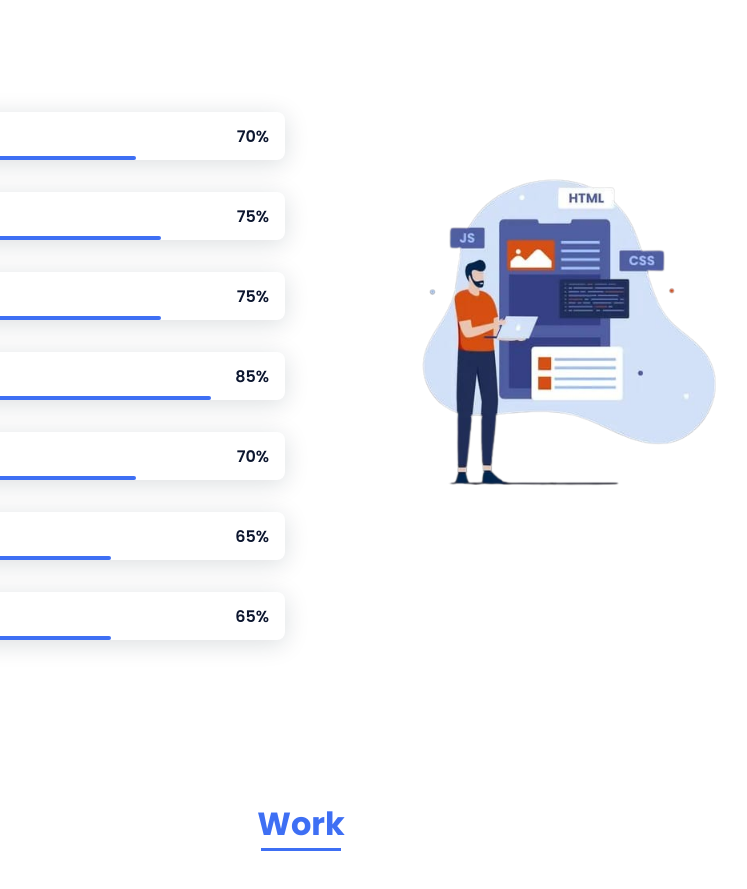
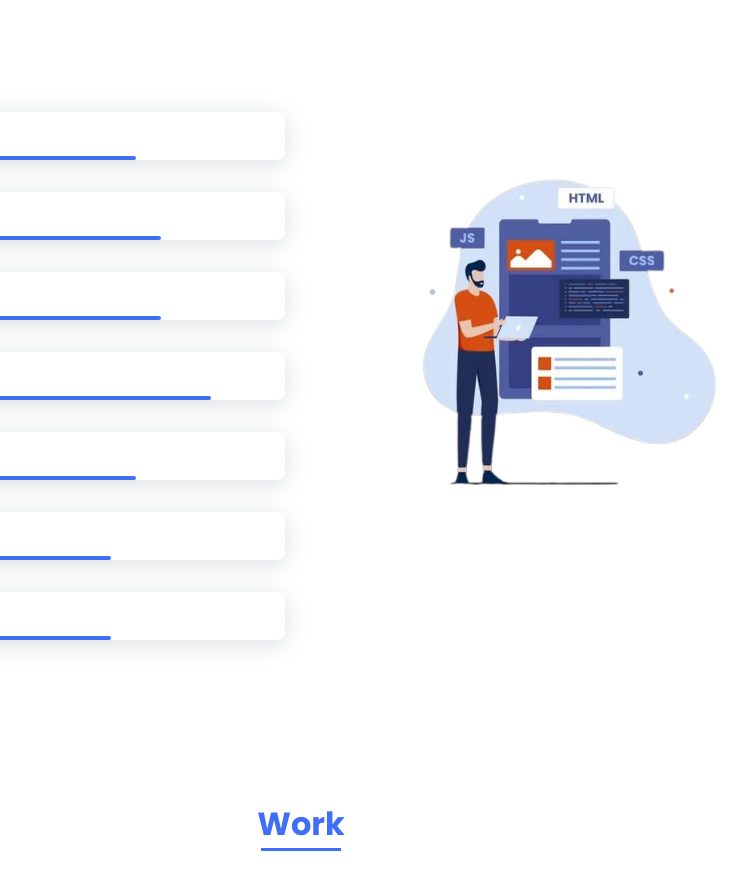
Before and after one commit to Sandeepkopparti/me, a plain HTML site: page index.html in a window 1280 px wide. Shown: the part 1354-2243 px from the top of the page, 339-1086 px from the left. Drawn offline with nearby package versions, Linux system fonts and the light colour scheme; files whose address does not match are found by name.

Commit message:
Update index.html

```diff
--- a/index.html
+++ b/index.html
@@ -105,7 +105,7 @@
 
                                 </div>
                                 <div>
-                                    <span class="skills__percentage">70%</span>
+                                    <span class="skills__percentage"></span>
                                 </div>
                             </div>
                             <div class="skills__data">
@@ -117,7 +117,7 @@
 
                                 </div>
                                 <div>
-                                    <span class="skills__percentage">75%</span>
+                                    <span class="skills__percentage"></span>
                                 </div>
                             </div>
                             <div class="skills__data">
@@ -129,7 +129,7 @@
 
                                 </div>
                                 <div>
-                                    <span class="skills__percentage">75%</span>
+                                    <span class="skills__percentage"></span>
                                 </div>
                             </div>
 
@@ -142,7 +142,7 @@
 
                                 </div>
                                 <div>
-                                    <span class="skills__percentage">85%</span>
+                                    <span class="skills__percentage"></span>
                                 </div>
                             </div>
 
@@ -155,7 +155,7 @@
 
                                 </div>
                                 <div>
-                                    <span class="skills__percentage">70%</span>
+                                    <span class="skills__percentage"></span>
                                 </div>
                             </div>
 
@@ -168,7 +168,7 @@
 
                                 </div>
                                 <div>
-                                    <span class="skills__percentage">65%</span>
+                                    <span class="skills__percentage"></span>
                                 </div>
                             </div>
                             <div class="skills__data">
@@ -180,7 +180,7 @@
 
                                 </div>
                                 <div>
-                                    <span class="skills__percentage">65%</span>
+                                    <span class="skills__percentage"></span>
                                 </div>
                              </div>
                         </div>
```
